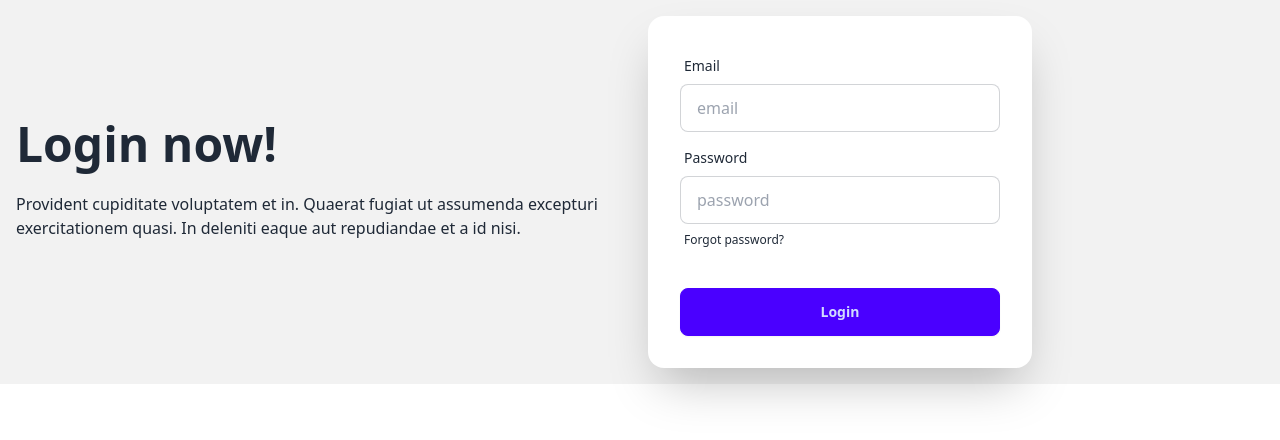
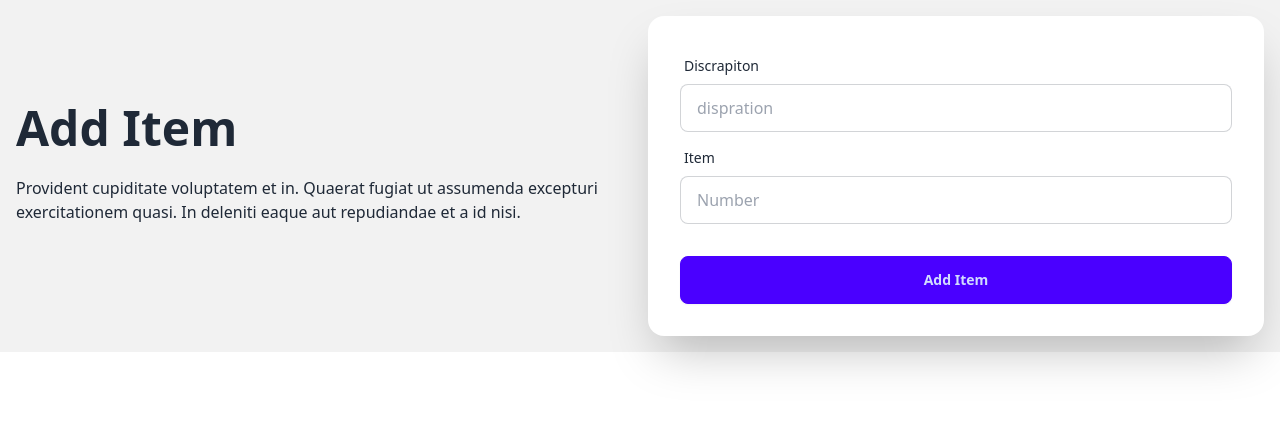
Before and after one commit to TanzidAnan/retro-forum, a plain HTML site: page add.html in a window 1280 px wide. Drawn offline with nearby package versions, Linux system fonts and the light colour scheme.

Commit message:
add cart

```diff
--- a/add.html
+++ b/add.html
@@ -14,31 +14,28 @@
     <div class="hero bg-base-200 ">
         <div class="hero-content grid grid-cols-12">
           <div class="text-center col-span-6 lg:text-left">
-            <h1 class="text-5xl font-bold">Login now!</h1>
+            <h1 class="text-5xl font-bold">Add Item</h1>
             <p class="py-6">
               Provident cupiditate voluptatem et in. Quaerat fugiat ut assumenda excepturi exercitationem
               quasi. In deleniti eaque aut repudiandae et a id nisi.
             </p>
           </div>
-          <div class="card bg-base-100 col-span-6 max-w-sm shrink-0 shadow-2xl">
+          <div class="card bg-base-100 col-span-6 shrink-0 shadow-2xl">
             <form class="card-body">
               <div class="form-control">
                 <label class="label">
-                  <span class="label-text">Email</span>
+                  <span class="label-text">Discrapiton</span>
                 </label>
-                <input type="email" placeholder="email" class="input input-bordered" required />
+                <input type="text" placeholder="dispration " class="input input-bordered" required />
               </div>
               <div class="form-control">
                 <label class="label">
-                  <span class="label-text">Password</span>
+                  <span class="label-text">Item</span>
                 </label>
-                <input type="password" placeholder="password" class="input input-bordered" required />
-                <label class="label">
-                  <a href="#" class="label-text-alt link link-hover">Forgot password?</a>
-                </label>
+                <input type="number" placeholder="Number" class="input input-bordered" required />
               </div>
               <div class="form-control mt-6">
-                <button class="btn btn-primary">Login</button>
+                <button class="btn btn-primary">Add Item</button>
               </div>
             </form>
           </div>
```
